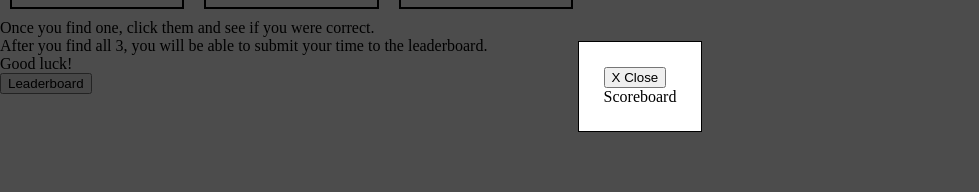
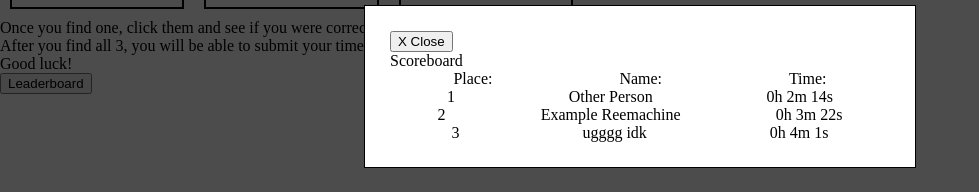
Before and after one commit to kopatsis/reactProjects, a React (Vite) app in the folder BAAS/: page /home/score in a window 1280 px wide. Shown: the part 314-506 px from the top of the page, without its empty margins (0-979 px from the left). Built offline with nearby package versions, Linux system fonts and the light colour scheme.

Commit message:
scoreboard metrics

```diff
--- a/BAAS/src/App.tsx
+++ b/BAAS/src/App.tsx
@@ -1,4 +1,4 @@
-import React from "react";
+import React, { useState } from "react";
 import { Route, Routes } from "react-router-dom";
 import Home from "./components/Home";
 import Game from "./components/Game";
@@ -9,11 +9,20 @@ import FindMessage from "./components/FindMessage";
 import Winner from "./components/Winner";
 
 const App = () => {
+  const [scoreboard, setScoreboard] = useState([
+    { name: "Example Reemachine", time: [0, 180, 22], seconds: 202 },
+    { name: "Other Person", time: [0, 120, 14], seconds: 134 },
+    { name: "ugggg idk", time: [0, 240, 1], seconds: 241 },
+  ]);
+
   return (
     <Routes>
       <Route path="/" element={<Home />}></Route>
       <Route path="/home" element={<Home />}>
-        <Route path="score" element={<Scoreboard />} />
+        <Route
+          path="score"
+          element={<Scoreboard board={scoreboard} special={0} />}
+        />
       </Route>
       <Route path="/game" element={<Game />}>
         <Route path="exit" element={<ExitMessage />} />
--- a/BAAS/src/components/Scoreboard.tsx
+++ b/BAAS/src/components/Scoreboard.tsx
@@ -1,14 +1,55 @@
-import React from "react";
+import React, { useEffect, useState } from "react";
 import { useNavigate } from "react-router-dom";
 
-const Scoreboard = () => {
+interface Props {
+  board: any;
+  special: any;
+}
+
+const Scoreboard = ({ board, special }: Props) => {
   const navigate = useNavigate();
+
+  const [sortedBoard, setSortedBoard] = useState([]);
+
+  useEffect(() => {
+    let temp = board;
+    temp.sort((a: any, b: any) => {
+      return a.seconds - b.seconds;
+    });
+    setSortedBoard(temp);
+  }, [board]);
 
   return (
     <div className="popup-outer">
       <div className="popup-inner">
         <button onClick={() => navigate("/home")}>X Close</button>
         <div>Scoreboard</div>
+        <div className="allscores">
+          {special !== 0 && (
+            <div className="score-entry">
+              <div>Your entry:</div>
+              <div>{special.name}</div>
+              <div>
+                {special.time[0] / 3600}h {special.time[1] / 60}m{" "}
+                {special.time[2]}s
+              </div>
+            </div>
+          )}
+          <div className="score-entry">
+            <div>Place: </div>
+            <div>Name: </div>
+            <div>Time: </div>
+          </div>
+          {sortedBoard.map((item: any, index: number) => (
+            <div className="score-entry" key={index}>
+              <div>{index + 1}</div>
+              <div>{item.name}</div>
+              <div>
+                {item.time[0] / 3600}h {item.time[1] / 60}m {item.time[2]}s
+              </div>
+            </div>
+          ))}
+        </div>
       </div>
     </div>
   );
--- a/BAAS/src/index.css
+++ b/BAAS/src/index.css
@@ -31,7 +31,6 @@
 
 .creds{
     width: 96vw;
-    /* background-color: darkblue; */
     color: aliceblue;
     text-decoration: none;
     margin: 0;
@@ -77,3 +76,12 @@ button{
     padding: 10px;
     border: 2px solid black;
 }
+
+.score-entry{
+    display: flex;
+    justify-content: space-around;
+}
+
+.allscores{
+    width: 500px;
+}
```
